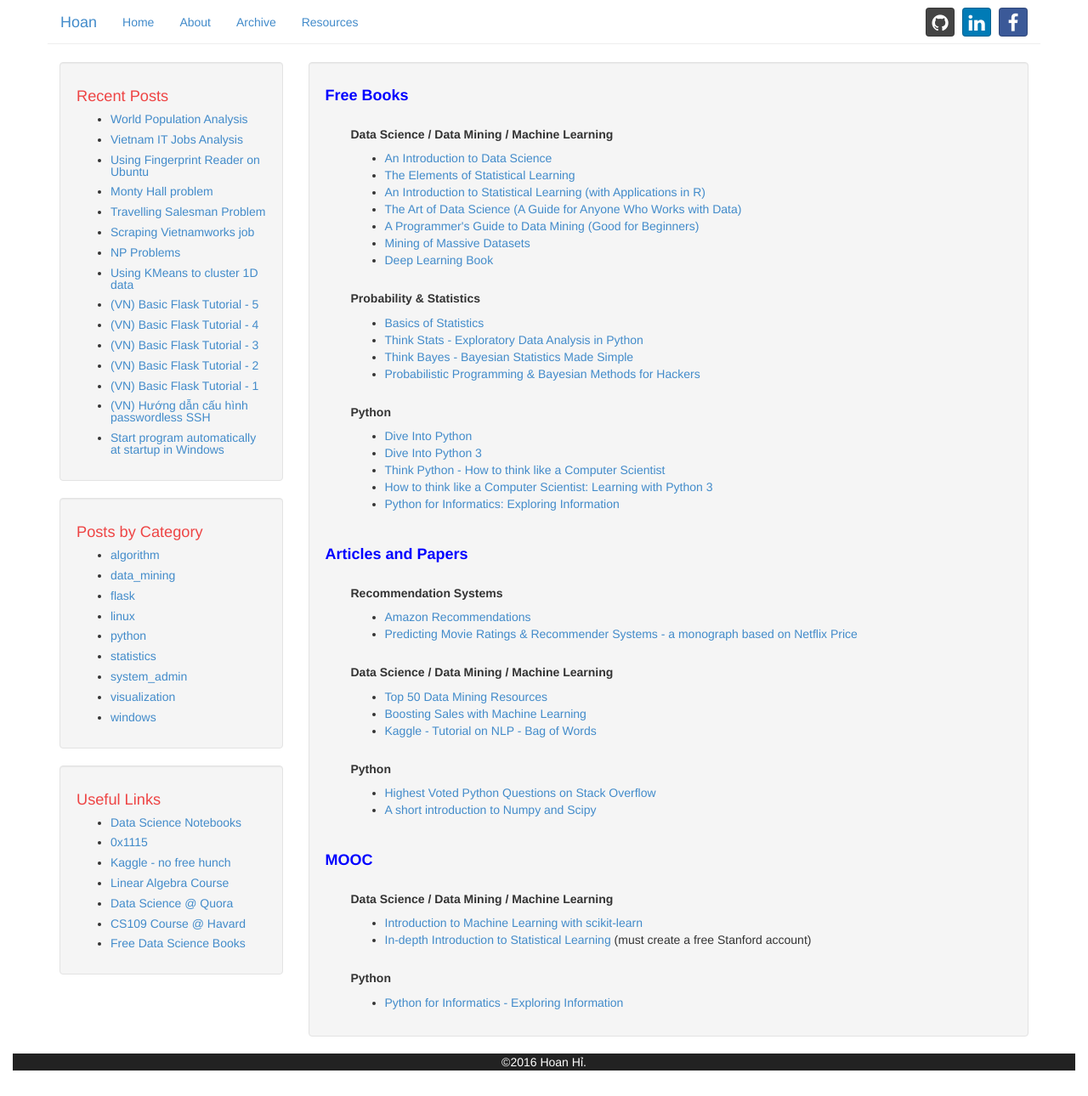
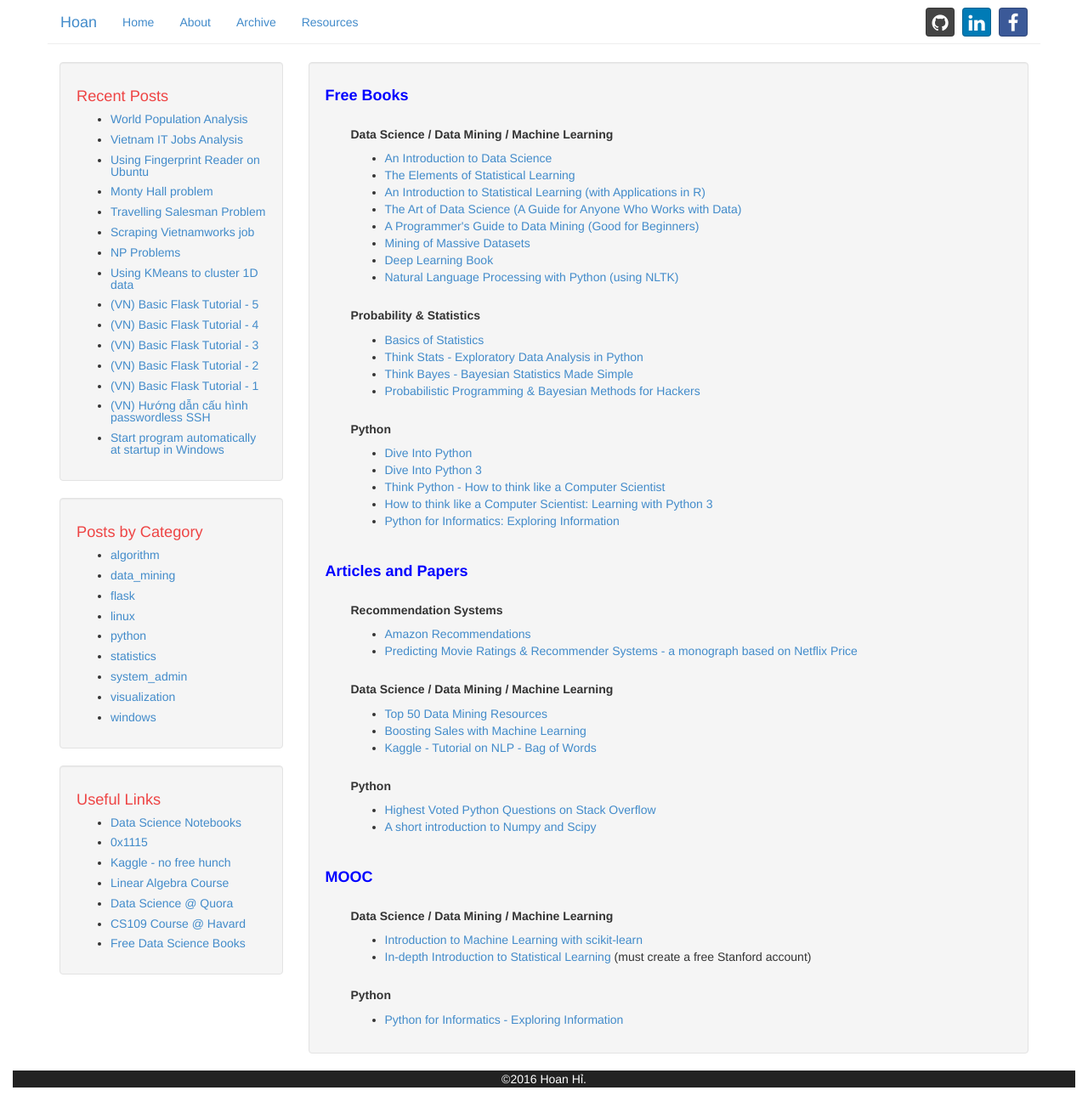
Before and after one commit to hoanvu/hoanvu.github.io, a Jekyll site: the page built from resources.html, in a window 1280 px wide. Shown: the whole page at 85% size. Built offline with Jekyll 4.4.1, drawn with Linux system fonts in a browser that asks for light colours.

Commit message:
add new book

```diff
--- a/resources.html
+++ b/resources.html
@@ -16,6 +16,7 @@ layout: default
             <li><a href="http://guidetodatamining.com/" target="_blank">A Programmer's Guide to Data Mining (Good for Beginners)</a></li>
             <li><a href="http://infolab.stanford.edu/~ullman/mmds/bookL.pdf" target="_blank">Mining of Massive Datasets</a></li>
             <li><a href="http://www.deeplearningbook.org/" target="_blank">Deep Learning Book</a></li>
+            <li><a href="http://www.nltk.org/book/" target="_blank">Natural Language Processing with Python (using NLTK)</a></li>
         </ul>
     </div>
 
```
